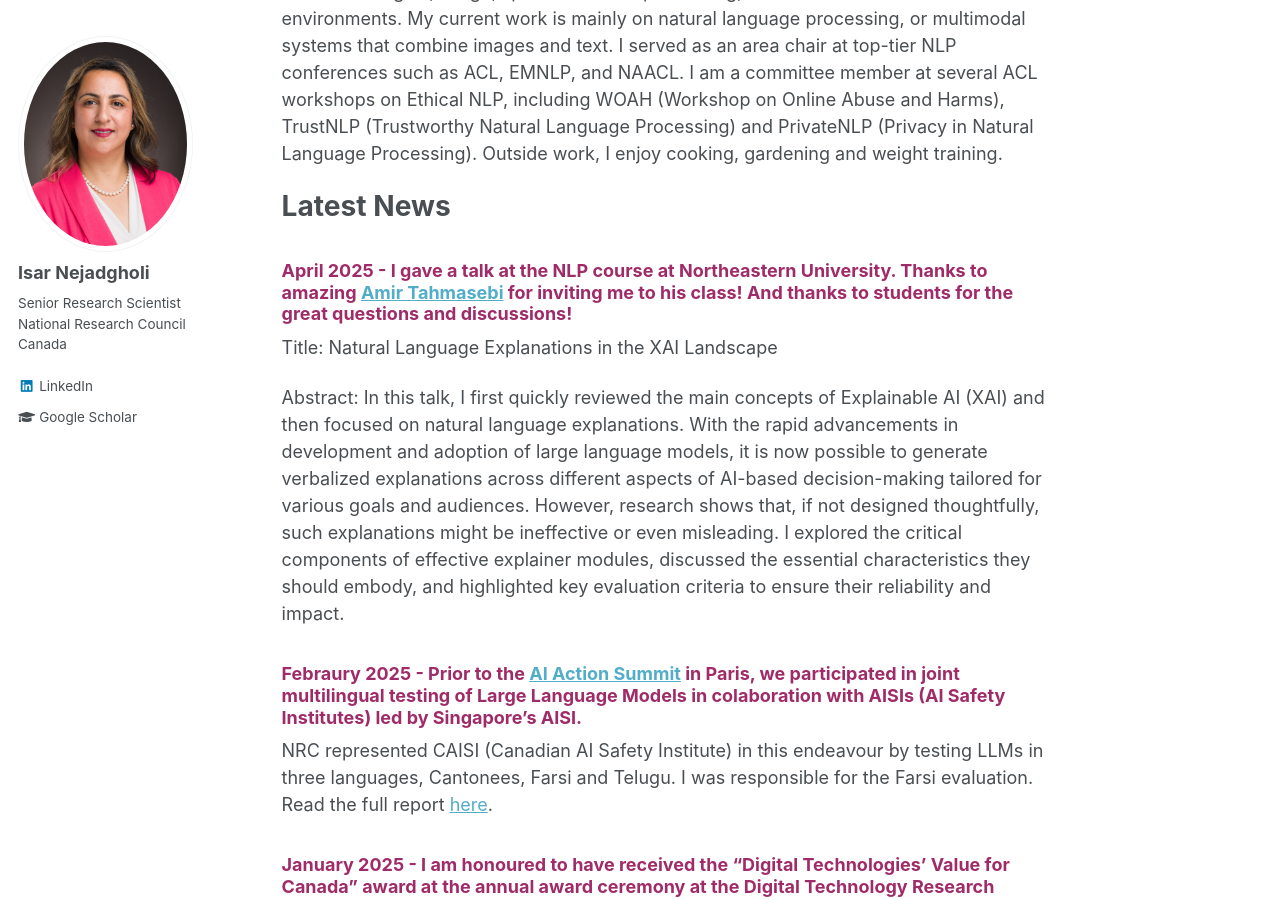
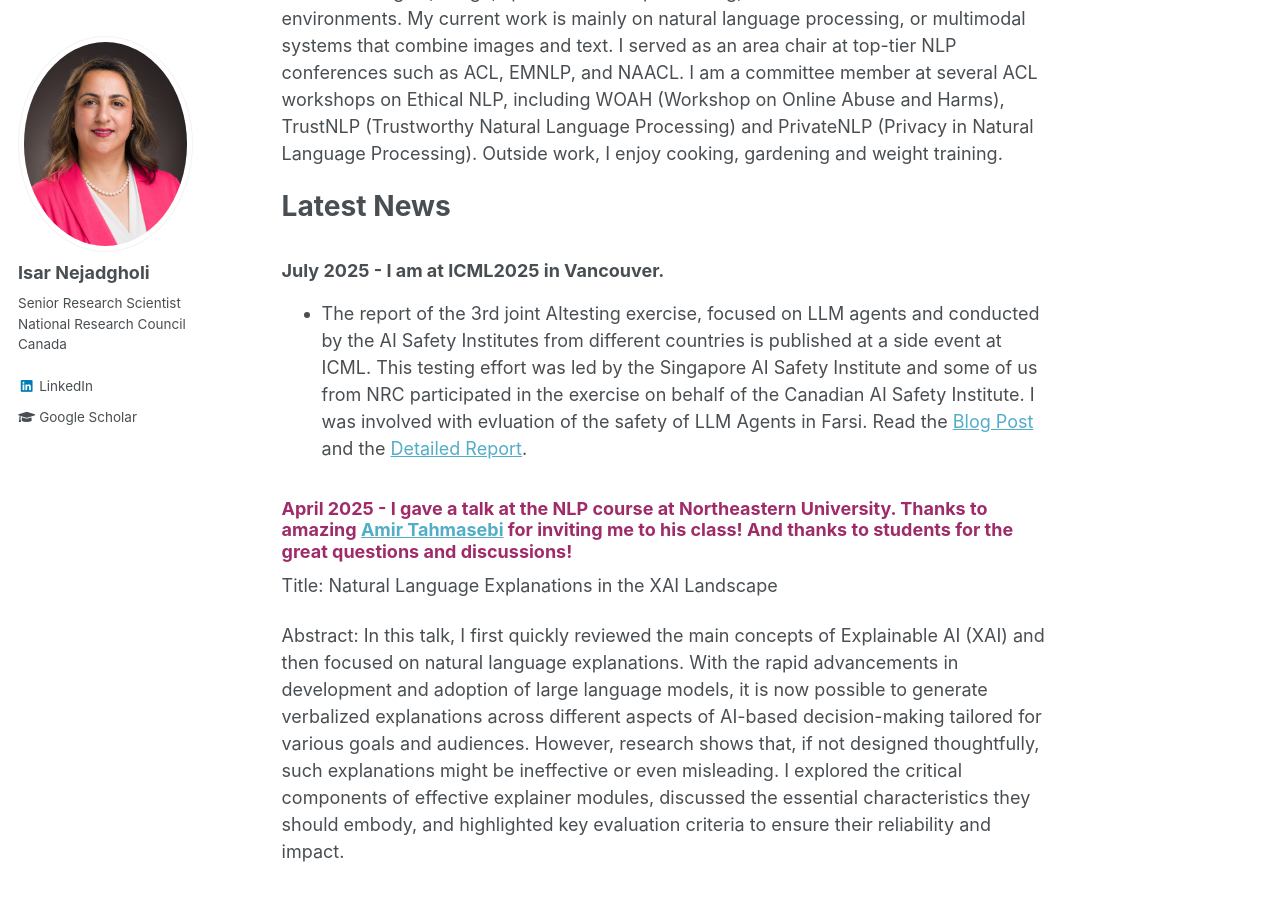
Before and after one commit to IsarNejad/IsarNejad.github.io, a Jekyll site: the page built from _pages/about.md, in a window 1280 px wide and 900 px high, scrolled down 316 px. Built offline with Jekyll 4.4.1, drawn with Linux system fonts in a browser that asks for light colours.

Commit message:
Update about.md

```diff
--- a/_pages/about.md
+++ b/_pages/about.md
@@ -11,6 +11,9 @@ redirect_from:
 I am a Senior Research Scientist at the [National Research Council Canada](https://nrc.canada.ca/en) and an Adjunct Professor at the [University of Ottawa](https://www.uottawa.ca/faculty-engineering/school-electrical-engineering-computer-science). In my [research](https://isarnejad.github.io//research/), I am interested in projects that leverage AI-enabled technologies to address societal challenges. ⁤⁤I am also dedicated to incorporating the principles of responsible AI into digital solutions to ensure ethical considerations are integrated into technological advancements. Previously, I have worked on building and deploying machine learning systems in various applications, including biomedical signal, image, speech and text processing, in both academic and industrial environments. My current work is mainly on natural language processing, or multimodal systems that combine images and text. I served as an area chair at top-tier NLP conferences such as ACL, EMNLP, and NAACL. I am a committee member at several ACL workshops on Ethical NLP, including WOAH (Workshop on Online Abuse and Harms), TrustNLP (Trustworthy Natural Language Processing) and PrivateNLP (Privacy in Natural Language Processing). Outside work, I enjoy cooking, gardening and weight training.
 
 # Latest News
+
+### July 2025 - I am at ICML2025 in Vancouver.
+- The report of the 3rd joint AItesting exercise, focused on LLM agents and conducted by the AI Safety Institutes from different countries is published at a side event at ICML. This testing effort was led by the Singapore AI Safety Institute and some of us from NRC participated in the exercise on behalf of the Canadian AI Safety Institute. I was involved with evluation of the safety of LLM Agents in Farsi. Read the [Blog Post](https://sgaisi.sg/wp-api/wp-content/uploads/2025/07/International-Joint-Testing-Exercise_3JT-Blogpost.pdf) and the [Detailed Report](https://sgaisi.sg/wp-api/wp-content/uploads/2025/07/International-Joint-Testing-Exercise_3JT-Eval-Report-v2.pdf).
 
 {: .amaranth-deep-purple}
 ### April 2025 - I gave a talk at the NLP course at Northeastern University. Thanks to amazing [Amir Tahmasebi](https://www.linkedin.com/in/amirtahmasebi/) for inviting me to his class! And thanks to students for the great questions and discussions!
```
